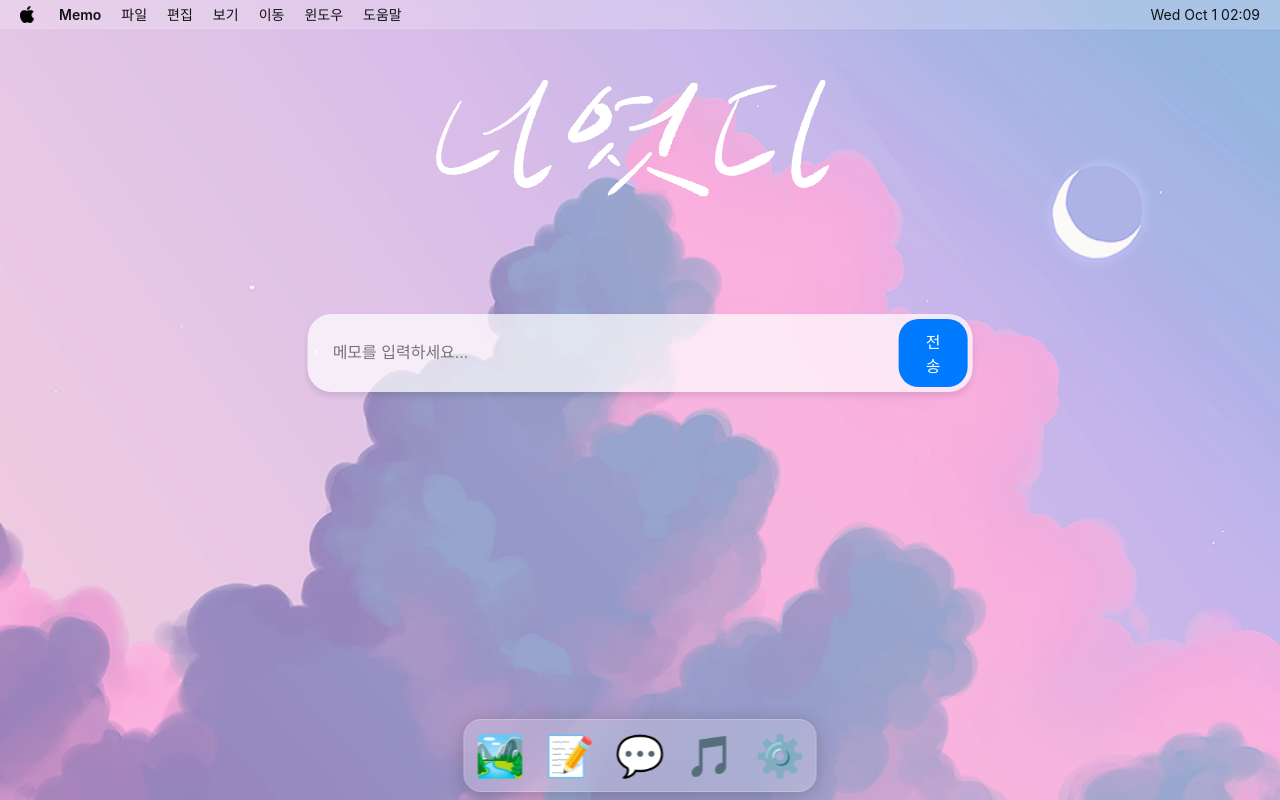
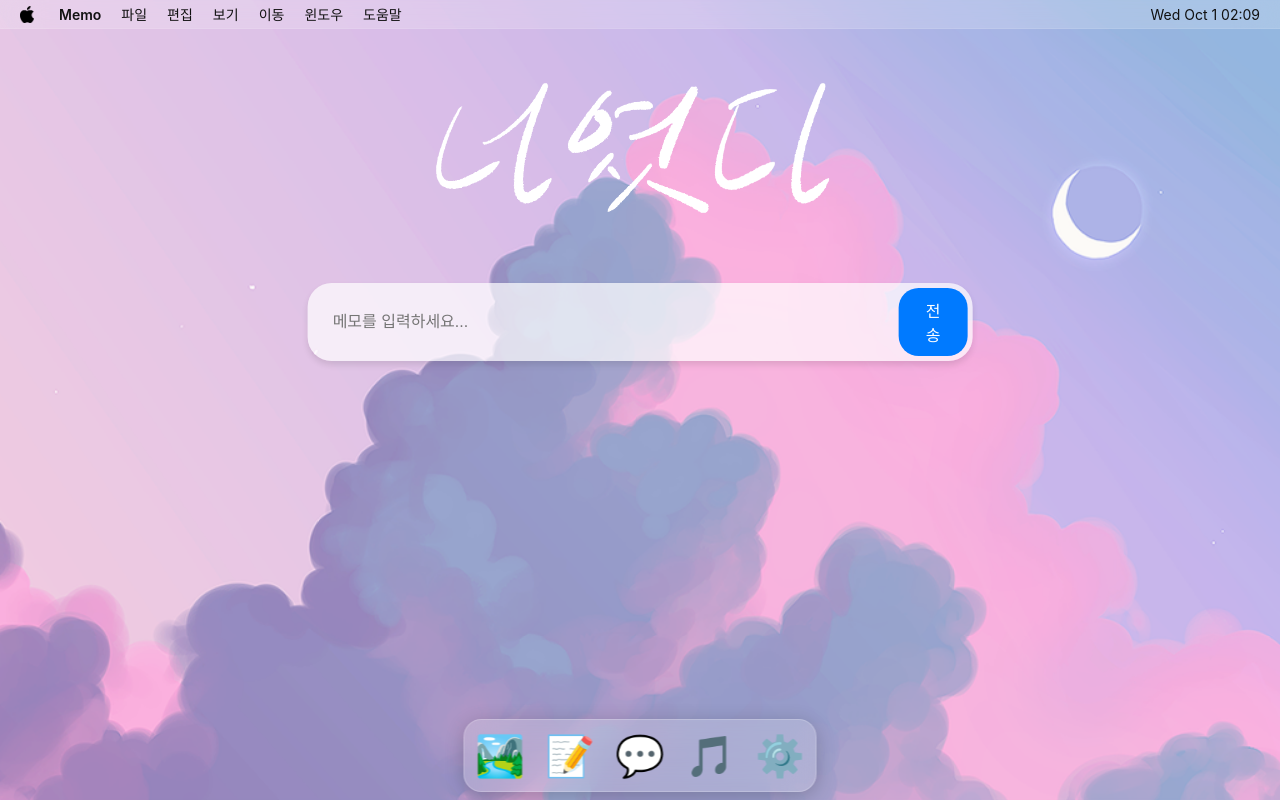
Before and after one commit to 4hqld/han-capstone-website, a website: page public/index.html in a window 1280 px wide. Drawn offline with Linux system fonts and the light colour scheme; no server answers.

Commit message:
modified:   public/style.css

```diff
--- a/public/style.css
+++ b/public/style.css
@@ -102,7 +102,7 @@ body, html {
 /* ======================================== */
 .input-container {
     position: absolute;
-    top: 27%;
+    top: 25%;
     left: 50%;
     transform: translate(-50%, -50%);
     text-align: center;
@@ -121,7 +121,7 @@ body, html {
     border: none;
     outline: none;
     background-color: transparent;
-    padding: 5px 20px;
+    padding: 10px 20px;
     font-size: 16px;
     width: 550px;
 }
@@ -332,7 +332,7 @@ body, html {
 .form-logo {
     top: 10%;
     width: 500px; /* 이미지 너비 */
-    height: 270px; /* 이미지 높이 */
-    /*margin-bottom: 1px; /* 이미지와 입력 폼 사이의 간격 */
+    height: 300px; /* 이미지 높이 */
+    margin-bottom: -60px; /* 이미지와 입력 폼 사이의 간격 */
     clip-path: inset(0 0 100px 0);
 }
```
